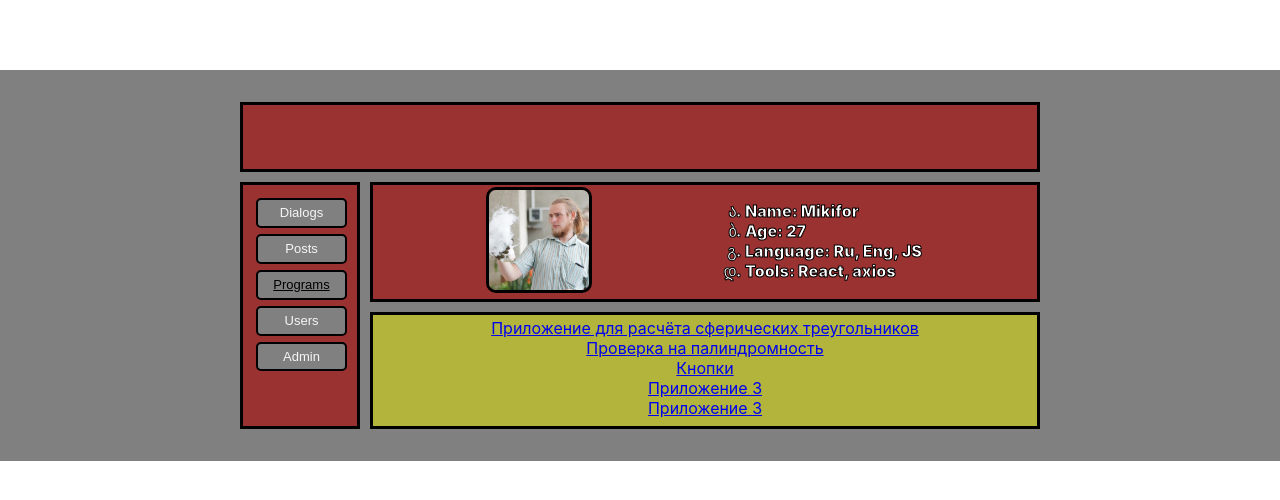
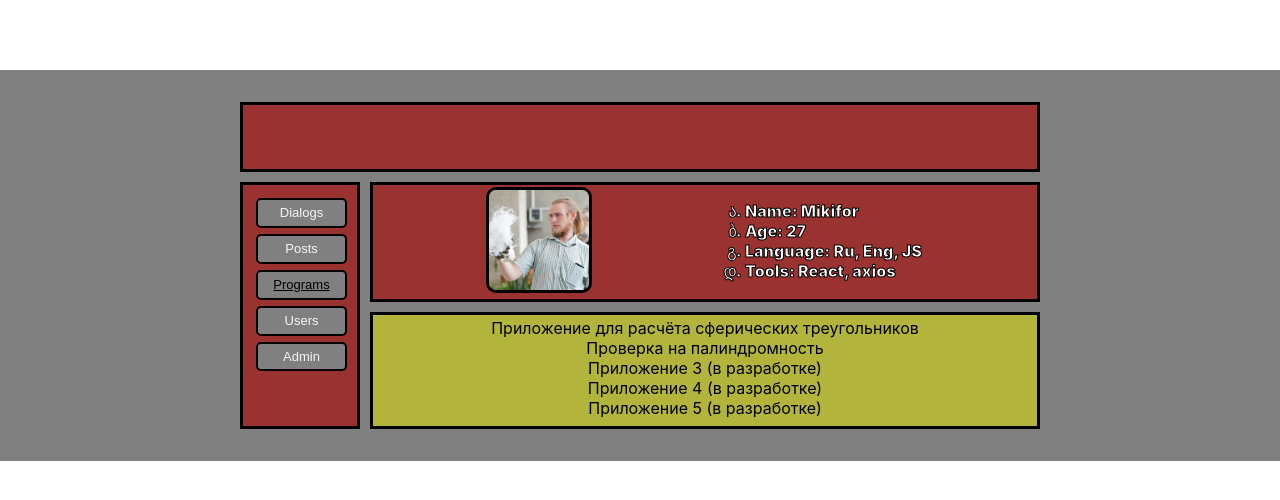
Before and after one commit to Mikifor/app-the-supp, a React (Create React App) app: page /programs in a window 1280 px wide. Shown: the top 500 px of the page. Built offline with nearby package versions, Linux system fonts and the light colour scheme.

Commit message:
design changes at Programs

```diff
--- a/src/Components/Postfield/Entries/Entries.jsx
+++ b/src/Components/Postfield/Entries/Entries.jsx
@@ -15,9 +15,8 @@ const Main = (props) => {
   }
 
   return <div className={classes.main}>
-    <img src='./../field.jpg' alt='New Post' />
     <div>
-      <textarea onChange={onChangeFunction} ref={textareaRef} value={props.state.newPostText} />
+      <textarea className={classes.import} onChange={onChangeFunction} ref={textareaRef} value={props.state.newPostText} />
       <button onClick={onClickAction}> Send </button>
     </div>
   </div>
--- a/src/Components/Postfield/Entries/Entries.module.css
+++ b/src/Components/Postfield/Entries/Entries.module.css
@@ -6,3 +6,7 @@ main img {
     text-align: left;
     grid-area: entries;
 }
+
+.import {
+    margin: 3px
+}
--- a/src/Components/Postfield/Postfield.module.css
+++ b/src/Components/Postfield/Postfield.module.css
@@ -1,5 +1,6 @@
 .main {
     border: solid;
+    padding: 5px
 }
 
 .post {
--- a/src/Components/Programs/ProgramBar.jsx
+++ b/src/Components/Programs/ProgramBar.jsx
@@ -7,17 +7,18 @@ import Buttons from './buttons'
 
 let programButtonsInfo = [
   { link: "palindrome", text: 'Проверка на палиндромность', id: 21 },
-  { link: 'buttons', text: 'Кнопки', id: 22 },
-  { link: 'app-3', text: 'Приложение 3', id: 22 },
-  { link: 'app-4', text: 'Приложение 3', id: 22 },
+  { link: 'buttons', text: 'Приложение 3 (в разработке)', id: 22 },
+  { link: 'app-3', text: 'Приложение 4 (в разработке)', id: 22 },
+  { link: 'app-4', text: 'Приложение 5 (в разработке)', id: 22 },
 ]
 
-let programButtons = programButtonsInfo.map(button => (<NavLink key={button.id} to={button.link} className={navData => navData.isActive ? classes.active : classes.item}><div>{button.text}</div></NavLink>))
+let programButtons = programButtonsInfo.map(button =>
+  (<NavLink key={button.id} to={button.link} className={classes.link}><div>{button.text}</div></NavLink>))
 
 const ProgramNavigation = () => {
   return <div className={classes.programNavigation}>
     <div data-link="https://subtle-bunny-150ac6.netlify.app/">
-      <a href="https://subtle-bunny-150ac6.netlify.app/">
+      <a className={classes.triangleLink} href="https://subtle-bunny-150ac6.netlify.app/">
         <div >Приложение для расчёта сферических треугольников</div>
       </a>
       {programButtons}
--- a/src/Components/Programs/Programs.module.css
+++ b/src/Components/Programs/Programs.module.css
@@ -17,3 +17,13 @@
 .main {
     border: solid
 }
+
+.link {
+    text-decoration: none;
+    color: black;
+}
+
+.triangleLink {
+    text-decoration: none;
+    color: black;
+}
```
Also changed, not shown: src/Components/Navigation/Navigation.module.css (line endings or trailing spaces).
